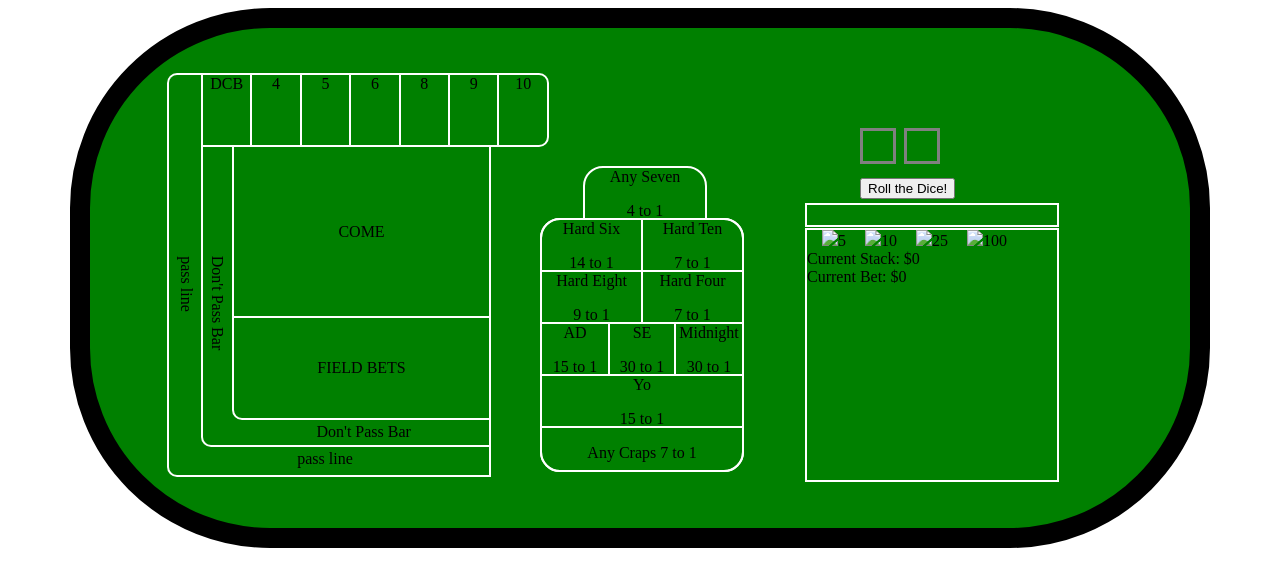
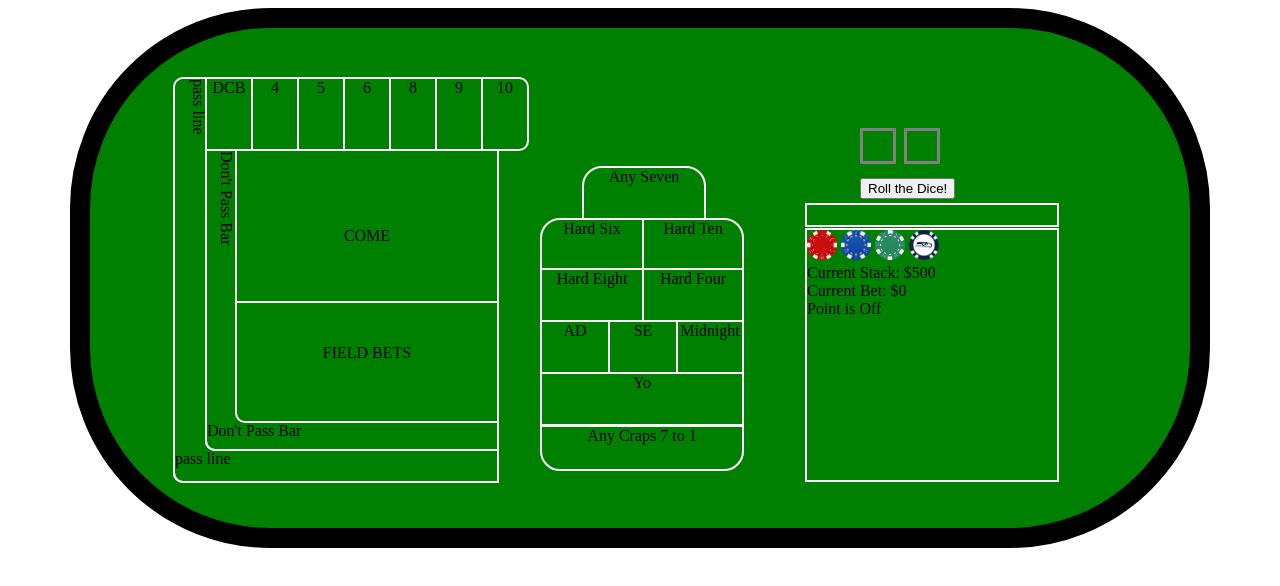
Before and after one commit to chidrome/craps, a website: page index.html in a window 1280 px wide. Drawn offline with Linux system fonts and the light colour scheme.

Commit message:
refactored HTML and CSS code. less divs. addded win,lose,reset,logic

```diff
--- a/css/style.css
+++ b/css/style.css
@@ -13,7 +13,6 @@
 
 .centerBets {
 	position: absolute;
-	border: 2px solid white;
 	border-radius: 20px;
 	height: 250px;
 	width: 200px;
@@ -23,67 +22,64 @@
 	margin-top: -60px;
 }
 
-.hardWays {
-	position: absolute;
-	border: 2px solid white;
-	width: 99px;
-	height: 50px;
-	text-align: center;
-}
-
-.seven {
+#anySeven {
 	position: absolute;
 	border: 2px solid white;
 	border-color: 20px;
 	width: 120px;
 	height: 50px;
-	left: 50%;
-	top: 50%;
-	margin-left: -57px;
-	margin-top: -112px;
+	left: 21%;
+	top: -21%;
 	border-top-left-radius: 20px;
 	border-top-right-radius: 20px;
 	text-align: center;
 }
 
 #hardSix {
-	margin-left: -2px;
-	margin-top: -2px;
 	border-top-left-radius: 20px;
+	width: 50%;
+	height: 19% !important;
 }
 
 #hardTen {
-	left: 50%;
-	margin-top: -2px;
+	left: 51%;
+	width: 49%;
+	height: 19% !important;
 	border-top-right-radius: 20px;
-	margin-left: -1px;
 }
 
 #hardEight {
 	top: 20%;
-	margin-left: -2px;
+	width: 50%;
 }
 
 #hardFour {
 	top: 20%;
-	left: 50%;
-	margin-left: -1px;
+	left: 51%;
+	width: 49%;
 }
 
-#ace-deuce {
-	margin-left: -2px;
-	width: 66px;
+#hardSix, #hardTen, #hardEight, #hardFour {
+	border: 2px solid white;
+	position: absolute;
+	text-align: center;
+	height: 20%;
 }
 
 #snakeEyes {
-	left: 33%;
-	width: 64px;
+	left: 34%;
 }
 
 #midnight {
-	left: 66%;
-	width: 66px;
+	left: 68%;
+	width: 32% !important;
+}
 
+#ace-deuce, #snakeEyes, #midnight {
+	position: absolute;
+	border: 2px solid white;
+	width: 33%;
+	height: 20%;
 }
 
 #yo {
@@ -91,7 +87,6 @@
 	border: 2px solid white;
 	top: 62%;
 	width: 100%;
-	margin-left: -2px;
 }
 
 #anyCraps {
@@ -100,8 +95,6 @@
 	width: 100%;
 	height: 42px;
 	top: 83%;
-	margin-top: -2px;
-	margin-left: -2px;
 	border-bottom-right-radius: 20px;
 	border-bottom-left-radius: 20px;
 }
@@ -126,17 +119,13 @@
 	border-bottom-left-radius: 20px;
 }
 
-.row {
-	position: absolute;
-	width: 360px;
-	left: 9%;
-	top: 0;
-}
-
 .dontComeBar, .across4, .across5, .across6, .across8, .across9, .across10 {
+	position: relative;
 	display: inline-block;
 	border: 2px solid white;
-	width: 13.17%;
+	width: 11%;
+	left: 10%;
+	top: 1%;
 	margin-left: -2px;
 	text-align: center;
 	height: 70px;
@@ -151,9 +140,10 @@
 .comeBets {
 	position: absolute;
 	border: 2px solid white;
-	width: 88.7%;
-	height: 169px;
-	left: 10%;
+	width: 65%;
+	height: 150px;
+	left: 17%;
+	top: 18.7%;
 	text-align: center;
 	vertical-align: middle;
 	line-height: 169px;
@@ -163,10 +153,10 @@
 .fieldBets {
 	position: absolute;
 	border: 2px solid white;
-	height: 100px;
-	width: 88.7%;
-	top: 57%;
-	left: 10%;
+	height: 118px;
+	width: 65%;
+	top: 56%;
+	left: 17%;
 	text-align: center;
 	vertical-align: middle;
 	line-height: 100px;
@@ -174,95 +164,70 @@
 }
 
 /* -------------------------------PASS LINE CSS -------------------------------*/
-.passLineContainer {
-    border-bottom: 2px solid white;
-    border-left: 2px solid white;
-    border-top: 2px solid white;
-    height: 400px;
-    width: 80%;
-    border-top-left-radius: 10px;
-    border-bottom-left-radius: 10px;
-}
-
-.mask {
+.verticalPassLineName {
+	position: absolute;
+	display: inline-flex;
+	width: 402px;
+	height: 32px;
+	transform: rotate(-270deg);
+	position: absolute;
+	top: 46.8%;
+	left: -45%;
+	white-space: nowrap;
+	text-align: right;
 	border-left: 2px solid white;
 	border-bottom: 2px solid white;
-	position: relative;
-	float: right;
-	right: -2px;
-	top: 17.5%;
-	width: 90%;
-	height: 75%;
-	border-bottom-left-radius: 10px;
-}
-
-.leftPassLine {
-	position: absolute;
-	width: 32px;
-	height: 400px;
-	border-top-left-radius: 10px;
-	border-bottom-left-radius: 10px;
-}
-
-.rightBottomPassLine {
-	position: absolute;
-	top: 100.5%;
-	width: 320px;
-	height: 30px;
-	margin: -35px;
-	left: 9.3%;
-	border-bottom-left-radius: 10px;
-	border-right: 2px solid white;
-}
-
-.leftDontPassBar {
-	position: absolute;
-	width: 28px;
-	height: 298px;
-	left: -2px;
-	border-bottom-left-radius: 10px;
-}
-
-.rightBottomDontPassBar {
-	position: absolute;
-	top: 102.5%;
-	width: 287px;
-	height: 27px;
-	margin: -35px;
-	left: 11.7%;
 	border-right: 2px solid white;
 	border-bottom-left-radius: 10px;
-}
-
-.verticalPassLineName {
-	transform: rotate(-270deg);
-	position: absolute;
-	top: 50%;
-	left: -35%;
-	white-space: nowrap;
+	border-bottom-right-radius: 10px;
 }
 
 .verticalDontPassBarName {
+	position: absolute;
+	display: inline-flex;
+	border-left: 2px solid white;
+	border-bottom: 2px solid white;
+	border-right: 2px solid white;
+	width: 298px;
+	height: 28px;
 	transform: rotate(-270deg);
 	position: absolute;
-	top: 50%;
-	left: -110%;
+	top: 52%;
+	left: -24.5%;
 	white-space: nowrap;
+	border-bottom-right-radius: 10px;
+	text-align: center;
+}
+
+.rightBottomDontPassBarName {
+	position: absolute;
+	display: inline-flex;
+	border-left: 2px solid white;
+	border-bottom: 2px solid white;
+	border-right: 2px solid white;
+	width: 290px;
+	height: 27px;
+	left: 9.5%;
+	top: 85.8%;
+	text-align: center;
+	border-bottom-left-radius: 10px;
 }
 
 .bottomPassLineName {
 	position: absolute;
-	left: 40%;
-	top: 10%;
+	display: inline-flex;
+	border-left: 2px solid white;
+	border-bottom: 2px solid white;
+	border-right: 2px solid white;
+	top: 100.5%;
+	width: 322px;
+	height: 31px;
+	left: 1.5%;
+	top: 92.7%;
+	text-align: center;
+	border-bottom-left-radius: 10px;
+	margin: auto;
 }
-
-.rightBottomDontPassBarName {
-	position: absolute;
-	left: 40%;
-	top: 20%;
-}
-
-
 
 
 /* ------------------------------- OTHER CSS -------------------------------*/
@@ -315,6 +280,16 @@
 	top: 35%
 }
 
-img {
-	margin-left: 15px;
+.currency {
+	position: relative !important;
+	display: inline-flex !important;
+	height: 30px;
+	width: 30px;
+	margin: auto;
 }
+
+.chips {
+	display: inline-flex;
+	width: 30px;
+	height: 30px;
+}
--- a/index.html
+++ b/index.html
@@ -7,65 +7,31 @@
 <body>
 <div class="table">
 	<div class="centerBets">
-		<div class="hardWays bets anytimeBets" id="hardFour">Hard Four
-			<p class="payout">7 to 1</p>
-		</div>
-		<div class="hardWays bets anytimeBets" id="hardSix">Hard Six
-			<p class="payout">14 to 1</p>
-		</div>
-		<div class="hardWays bets anytimeBets" id="hardEight">Hard Eight
-			<p class="payout">9 to 1</p>
-		</div>
-		<div class="hardWays bets anytimeBets" id="hardTen">Hard Ten
-			<p class="payout">7 to 1</p>
-		</div>
-		<div class="centerSingleRoll bets anytimeBets" id="ace-deuce">AD
-			<p class="payout">15 to 1</p>
-		</div>
-		<div class="centerSingleRoll bets anytimeBets" id="snakeEyes">SE
-			<p class="payout">30 to 1</p>
-		</div>
-		<div class="centerSingleRoll bets anytimeBets" id="midnight">Midnight
-			<p class="payout">30 to 1</p>
-		</div>
-		<div class="centerSingleRoll bets anytimeBets" id="yo">Yo
-			<p class="payout">15 to 1</p>
-		</div>
-		<div class="centerSingleRoll bets anytimeBets" id="anyCraps">
-			<p class="payout">Any Craps 7 to 1</p>
-		</div>
-	</div>
-	<div class="seven bets anytimeBets" id="anySeven">Any Seven
-		<p class="payout">4 to 1</p>
+		<div class="bets anytimeBets seven" id="anySeven">Any Seven</div>
+		<div class="bets anytimeBets four" id="hardFour">Hard Four</div>
+		<div class="bets anytimeBets ten" id="hardTen">Hard Ten</div>
+		<div class="bets anytimeBets eight" id="hardEight">Hard Eight</div>
+		<div class="bets anytimeBets six" id="hardSix">Hard Six</div>
+		<div class="centerSingleRoll bets anytimeBets" id="ace-deuce">AD</div>
+		<div class="centerSingleRoll bets anytimeBets" id="snakeEyes">SE</div>
+		<div class="centerSingleRoll bets anytimeBets" id="midnight">Midnight</div>
+		<div class="centerSingleRoll bets anytimeBets" id="yo">Yo</div>
+		<div class="centerSingleRoll bets anytimeBets" id="anyCraps">Any Craps 7 to 1</div>
 	</div>
 	<div class="leftSideBets">
-		<div class="passLineContainer">
-			<div class="leftPassLine passLineBets beforePointBets" id="passLine">
-				<div class="verticalPassLineName">pass line</div>
-			</div>
-			<div class="rightBottomPassLine passLineBets beforePointBets" id="passLine"">
-				<div class="bottomPassLineName">pass line</div>
-			</div>
-		    <div class="mask">
-		    	<div class="leftDontPassBar dontPassLineBets beforePointBets" id="dontPassLine">
-	    			<div class="verticalDontPassBarName">Don't Pass Bar</div>
-	    		</div>
-		    	<div class="rightBottomDontPassBar dontPassLineBets beforePointBets" id="dontPassLine">
-		    		<div class="rightBottomDontPassBarName">Don't Pass Bar</div>
-		    	</div>
-		    	<div class="comeBets">COME</div>
-		    	<div class="fieldBets anytimeBets" id="field_bets">FIELD BETS</div>
-		    </div>
-			<div class="row">
-				<div class="dontComeBar">DCB
-				</div><div class="across4">4
-				</div><div class="across5">5
-				</div><div class="across6">6
-				</div><div class="across8">8
-				</div><div class="across9">9
-				</div><div class="across10">10</div>
-			</div>
-		</div>
+		<div class="dontComeBar" id="dontComeBar">DCB
+		</div><div class="across4 across" id="across4">4
+		</div><div class="across5 across" id="across5">5
+		</div><div class="across6 across" id="across6">6
+		</div><div class="across8 across" id="across8">8
+		</div><div class="across9 across" id="across9">9
+		</div><div class="across10 across" id="across10">10</div>
+		<div class="verticalPassLineName">pass line</div>
+		<div class="verticalDontPassBarName">Don't Pass Bar</div>
+		<div class="comeBets">COME</div>
+		<div class="fieldBets anytimeBets" id="field_bets">FIELD BETS</div>
+		<div class="rightBottomDontPassBarName beforePointBets">Don't Pass Bar</div>
+		<div class="bottomPassLineName beforePointBets">pass line</div>
 	</div>
 	<div class="dice" id="dieOne"></div>
 	<div class="dice" id="dieTwo"></div>
@@ -73,13 +39,14 @@
 	<div id="results"></div>
 	<div id="info">
 		<div>
-			<img src="#" class="currency" id="5" value="5">5
-			<img src="#" class="currency" id="10" vaue="10">10
-			<img src="#" class="currency" id="25" value="25">25
-			<img src="#" class="currency" id="100" value="100">100
+			<img src="imgs/red-poker-chip.png" class="currency" id="5" alt="5">
+			<img src="imgs/blue-poker-chip.png" class="currency" id="10" alt="10">
+			<img src="imgs/green-poker-chip.png" class="currency" id="25" alt="25">
+			<img src="imgs/black-poker-chip.png" class="currency" id="100" alt="100">
 		</div>
-		<div id="playerMoney">Current Stack: $0</div>
+		<div id="playerMoney">Current Stack:</div>
 		<div id="currentBet">Current Bet: $0</div>
+		<div id="pointStatus">Point is</div>
 	</div>
 </div>
 <script type="text/javascript" src="js/script.js"></script>
--- a/js/script.js
+++ b/js/script.js
@@ -1,46 +1,105 @@
 //global variables
 var results = document.getElementById('results');
-var pointButton = false;
 var availableBets = document.getElementsByClassName('bets');
 var beforePointBets = document.getElementsByClassName('beforePointBets');
 var anytimeBets = document.getElementsByClassName('anytimeBets');
 var currency = document.getElementsByClassName('currency');
 var currentBet = document.getElementById('currentBet');
+var across = document.getElementsByClassName('across');
+var pointStatus = document.getElementById('pointStatus');
+var moneyStatus = document.getElementById('playerMoney');
+var pointButton = false;
 var bet = 0;
+var confirmedBet = 0;
+var point = 0;
+var previousDivCheckArray = [];
+
+var currentStack = 500;
+
+// dice
+var firstDice = document.getElementById('dieOne');
+var secondDice = document.getElementById('dieTwo');
 
 document.addEventListener("DOMContentLoaded", start)
 
+
 function start(){
+	moneyStatus.innerHTML = 'Current Stack: $' + currentStack;
+	if(!pointButton){
+		currencyListener();
 		addPassLineListeners();
 		addAnytimeListeners();
+		pointStatus.innerHTML = 'Point is Off';
+	}
+	else{
 		currencyListener();
+		addAcrossListeners();
+		pointStatus.innerHTML = 'Point is ' + point;
+	}
 }
 
 function clicked() {
-	this.value = bet;
-	console.log(this.value);
+	if(this.childNodes.length >= 2){
+		console.log('Hi');
+	}
+	else {
+		var addImg = document.createElement('img');
+		addImg.setAttribute('src', 'imgs/red-poker-chip.png');
+		this.appendChild(addImg);
+		this.childNodes[1].setAttribute("class", "chips");
+		console.log(this);
+	}
+
 }
 
 function rollDice() {
-	var firstDice = document.getElementById('dieOne');
-	var secondDice = document.getElementById('dieTwo');
+	if(!pointButton){
 		var d1 = Math.floor(Math.random() * 6) + 1;
 		var d2 = Math.floor(Math.random() * 6) + 1;
-	var total = d1 + d2;
+		total = d1 + d2;
 		firstDice.innerHTML = d1;
 		secondDice.innerHTML = d2;
 		results.innerHTML = total;
-	console.log(results);
-	checkWin();
+		if(total === 7 || total === 11){
+			console.log('You WIN!')
+			win();
+		}
+		else if(total === 3 || total === 2 || total === 12){
+			console.log('You\'ve Crapped out');
+			lose();
+		}
+		else{
+			point = total;
+			pointStatus.innerHTML = 'Point is ' + point;
+			pointButton = true;
+			console.log(pointButton);
+		}
+	}
+	else if(pointButton){
+		var d1 = Math.floor(Math.random() * 6) + 1;
+		var d2 = Math.floor(Math.random() * 6) + 1;
+		firstDice.innerHTML = d1;
+		secondDice.innerHTML = d2;
+		total = d1 + d2;
+		results.innerHTML = total;
+		if(total === point){
+			console.log('You WIN');
+			win();
+		}
+		else if(total === 7){
+			lose();
+		}
+	}
+
 }
 
 function checkWin() {
 	if(results.innerHTML == 7) {
 		results.innerHTML = "You've Crapped Out!";
-		lose();
+		reset();
 	}
 	else if(results.innerHTML != 7) {
-		results.innerHTML = "You've Won!"
+
 	}
 }
 
@@ -59,17 +118,56 @@ function addAnytimeListeners(){
 function currencyListener(){
 	for(var i = 0; i < currency.length; i++){
 		currency[i].addEventListener('click', function(){
-			bet = parseInt(this.id) + bet
-			currentBet.innerHTML = 'Current Bet: $'+bet;
+			bet = parseInt(this.alt) + bet;
+			currentBet.innerHTML = 'Current Bet: $' + bet;
 			console.log(bet);
+			console.log(currentStack);
 		});
 	}
 }
 
+function addAcrossListeners(){
+	for(var i = 0; i < across.length; i++){
+		across[i].addEventListener('click', clicked);
+	}
+}
+
+function win(){
+	results.innerHTML = "You've Won!"
+	console.log(total);
+
+	//payout
+
+	//reset everything
+	reset();
+}
+
 function lose(){
-	//turn off all listeners
+	console.log(total);
+	results.innerHTML = 'You\'ve Lost!';
+	reset();
 }
 
 function reset(){
 	//turn off all listeners
+
+	// reset the current bet to 0
+	bet = 0;
+
+	// reset the button to false
+	pointButton = false;
+	point = 0;
+
+	// remove all the currency images
+	var currencyImgs = document.querySelectorAll('.chips');
+	currencyImgs.forEach((c)=>{
+		c.remove();
+	});
+
+	// change the point text and result text
+	pointStatus.innerHTML = 'Point is Off';
+
+	// reset the dice
+	firstDice.innerHTML = '';
+	secondDice.innerHTML = '';
 }
```
Also changed, not shown: imgs/black-poker-chip.png (added), imgs/blue-poker-chip.png (added), imgs/green-poker-chip.png (added), imgs/red-poker-chip.png (added), 1 other file. Lines whose indentation alone changed are shown as unchanged.
